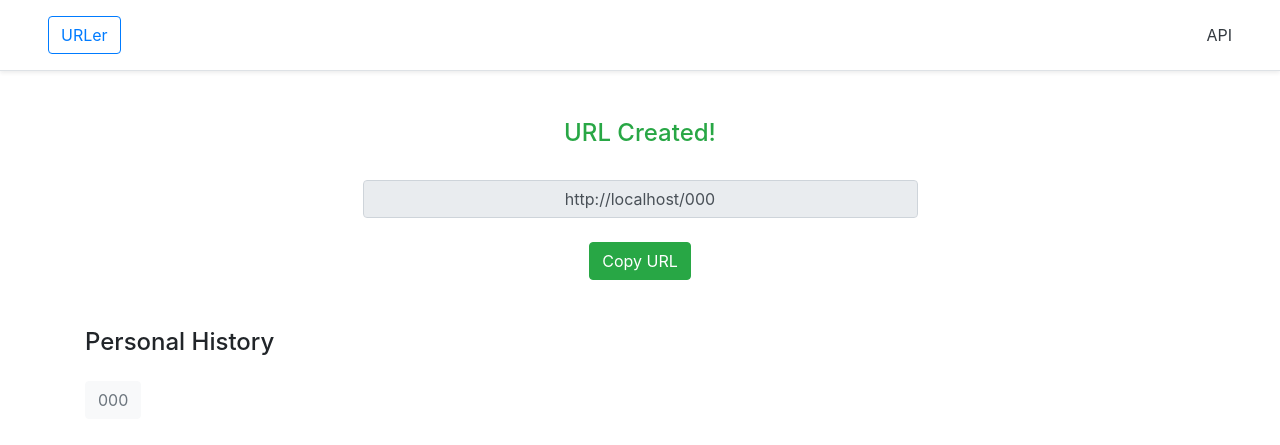
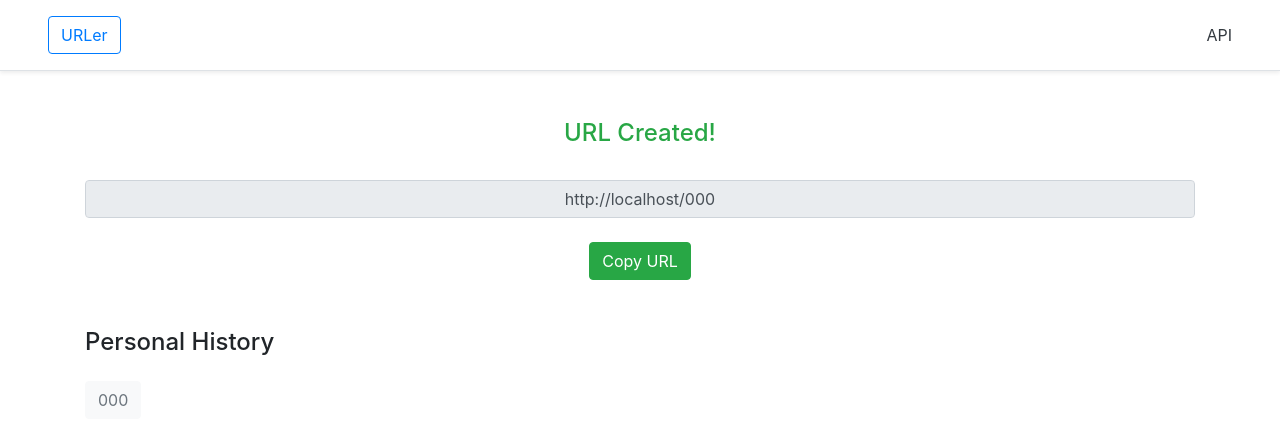
Before and after one commit to yifaneye/urler, a Flask app: template templates/short.html in a window 1280 px wide. Shown: the top 445 px of the page. Run offline with Flask 2, Linux system fonts and the light colour scheme; the template is opened without the code that fills it: most values are stand-ins (such as "Sample title", 1, 10 or a date in 2020); some libraries are stand-ins or nearby versions.

Commit message:
Fix created url box too short issue

```diff
--- a/templates/short.html
+++ b/templates/short.html
@@ -7,7 +7,7 @@
     <div class="container d-flex flex-column align-items-center mb-3">
         <h4 class="mb-4 text-success">URL Created!</h4>
         <label for="new_url"></label>
-        <input class="form-control w-50 text-center mb-4" id="new_url" value="{{ url_for('go', code=code, _external=True) }}" readonly>
+        <input class="form-control w-100 text-center mb-4" id="new_url" value="{{ url_for('go', code=code, _external=True) }}" readonly>
         <button onclick="copyURL()" class="btn btn-success">Copy URL</button>
     </div>
 
```
